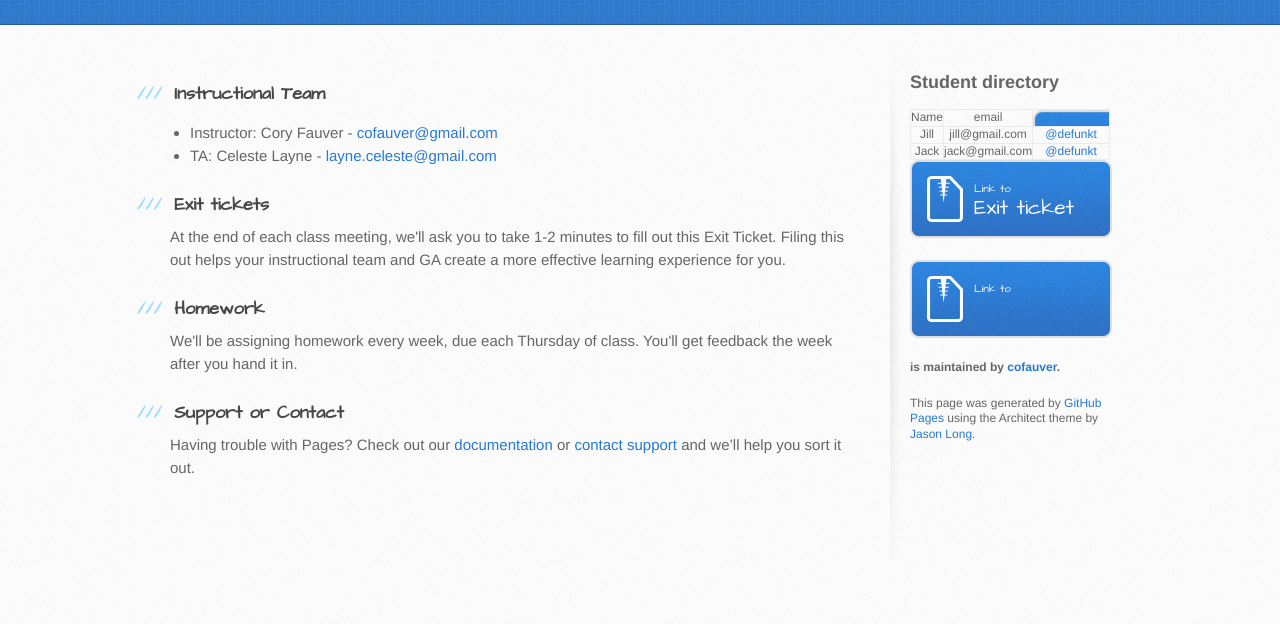
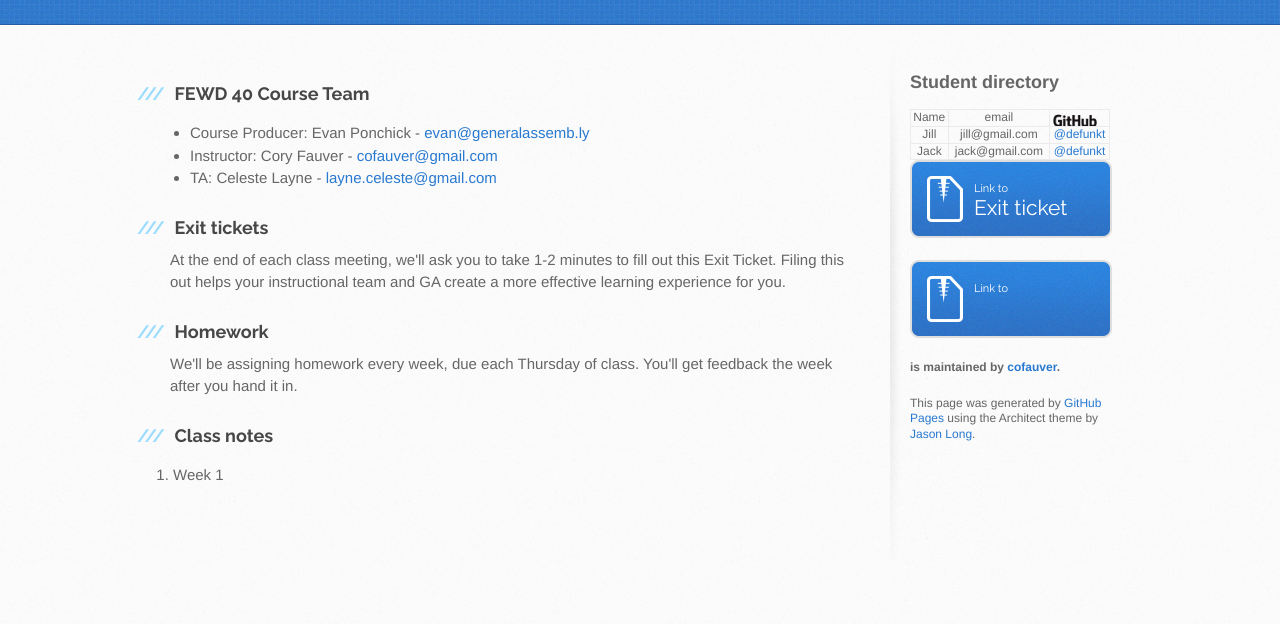
Before and after one commit to cofauver/fewd40, a plain HTML site: page index.html in a window 1280 px wide. Shown: the part 176-800 px from the top of the page. Drawn offline with Linux system fonts and the light colour scheme.

Commit message:
more content and font change

```diff
--- a/index.html
+++ b/index.html
@@ -4,7 +4,7 @@
     <meta charset='utf-8'>
     <meta http-equiv="X-UA-Compatible" content="chrome=1">
     <meta name="viewport" content="width=device-width, initial-scale=1, maximum-scale=1">
-    <link href='https://fonts.googleapis.com/css?family=Architects+Daughter' rel='stylesheet' type='text/css'>
+    <link href='https://fonts.googleapis.com/css?family=Raleway:400,700' rel='stylesheet' type='text/css'>
     <link rel="stylesheet" type="text/css" href="stylesheets/stylesheet.css" media="screen">
     <link rel="stylesheet" type="text/css" href="stylesheets/github-light.css" media="screen">
     <link rel="stylesheet" type="text/css" href="stylesheets/custom.css" media="screen">
@@ -30,9 +30,10 @@
       <div class="inner clearfix">
         <section id="main-content">
           <h3>
-<a id="welcome-to-github-pages" class="anchor" href="#welcome-to-github-pages" aria-hidden="true"><span class="octicon octicon-link"></span></a>Instructional Team</h3>
+<a id="welcome-to-github-pages" class="anchor" href="#welcome-to-github-pages" aria-hidden="true"><span class="octicon octicon-link"></span></a>FEWD 40 Course Team</h3>
 
 <ul>
+  <li>Course Producer: Evan Ponchick - <a href="mailto:evan@generalassemb.ly">evan@generalassemb.ly</a></li>
   <li>Instructor: Cory Fauver - <a href="mailto:cofauver@gmail.com">cofauver@gmail.com</a></li>
   <li>TA: Celeste Layne - <a href="mailto:layne.celeste@gmail.com">layne.celeste@gmail.com</a></li>
 </ul>
@@ -51,9 +52,12 @@
 
 
 <h3>
-<a id="support-or-contact" class="anchor" href="#support-or-contact" aria-hidden="true"><span class="octicon octicon-link"></span></a>Support or Contact</h3>
+<a id="support-or-contact" class="anchor" href="#support-or-contact" aria-hidden="true"><span class="octicon octicon-link"></span></a>Class notes</h3>
 
-<p>Having trouble with Pages? Check out our <a href="https://help.github.com/pages">documentation</a> or <a href="https://github.com/contact">contact support</a> and we’ll help you sort it out.</p>
+<ol>
+  <li>Week 1</li>
+</ol>
+
         </section>
 
         <aside id="sidebar">
--- a/stylesheets/custom.css
+++ b/stylesheets/custom.css
@@ -1,4 +1,5 @@
 .github-column {
-	width: 100%;
-	background: transparent url(../images/download-button.png) 0 0 no-repeat;
+
+	background: transparent url(../images/GitHub_Logo.png) 0 0 no-repeat;
+	background-size: 50px;
 }
--- a/stylesheets/stylesheet.css
+++ b/stylesheets/stylesheet.css
@@ -450,7 +450,7 @@ a:hover {
 header {
   padding-top: 40px;
   padding-bottom: 40px;
-  font-family: 'Architects Daughter', 'Helvetica Neue', Helvetica, Arial, serif;
+  font-family: 'Raleway', 'Helvetica Neue', Helvetica, Arial, serif;
   background: #2e7bcf url(../images/header-bg.jpg) 0 0 repeat-x;
   border-bottom: solid 1px #275da1;
 }
@@ -521,7 +521,7 @@ a.button {
   height: 58px;
   padding-top: 22px;
   padding-left: 68px;
-  font-family: 'Architects Daughter', 'Helvetica Neue', Helvetica, Arial, serif;
+  font-family: 'Raleway', 'Helvetica Neue', Helvetica, Arial, serif;
   font-size: 23px;
   line-height: 1.2;
   color: #fff;
@@ -614,7 +614,7 @@ form {
 #main-content h1 {
   margin-top: 0;
   margin-bottom: 0;
-  font-family: 'Architects Daughter', 'Helvetica Neue', Helvetica, Arial, serif;
+  font-family: 'Raleway', 'Helvetica Neue', Helvetica, Arial, serif;
   font-size: 2.8em;
   font-weight: normal;
   color: #474747;
@@ -631,7 +631,7 @@ form {
 
 #main-content h2 {
   margin-bottom: 8px;
-  font-family: 'Architects Daughter', 'Helvetica Neue', Helvetica, Arial, serif;
+  font-family: 'Raleway', 'Helvetica Neue', Helvetica, Arial, serif;
   font-size: 22px;
   font-weight: bold;
   color: #474747;
@@ -647,7 +647,7 @@ form {
 #main-content h3 {
   margin-top: 24px;
   margin-bottom: 8px;
-  font-family: 'Architects Daughter', 'Helvetica Neue', Helvetica, Arial, serif;
+  font-family: 'Raleway', 'Helvetica Neue', Helvetica, Arial, serif;
   font-size: 18px;
   font-weight: bold;
   color: #474747;
@@ -663,7 +663,7 @@ form {
 
 #main-content h4 {
   margin-bottom: 8px;
-  font-family: 'Architects Daughter', 'Helvetica Neue', Helvetica, Arial, serif;
+  font-family: 'Raleway', 'Helvetica Neue', Helvetica, Arial, serif;
   font-size: 15px;
   font-weight: bold;
   color: #474747;
@@ -679,7 +679,7 @@ h4:before {
 
 #main-content h5 {
   margin-bottom: 8px;
-  font-family: 'Architects Daughter', 'Helvetica Neue', Helvetica, Arial, serif;
+  font-family: 'Raleway', 'Helvetica Neue', Helvetica, Arial, serif;
   font-size: 14px;
   color: #474747;
   text-indent: 3px;
@@ -693,7 +693,7 @@ h5:before {
 
 #main-content h6 {
   margin-bottom: 8px;
-  font-family: 'Architects Daughter', 'Helvetica Neue', Helvetica, Arial, serif;
+  font-family: 'Raleway', 'Helvetica Neue', Helvetica, Arial, serif;
   font-size: .8em;
   color: #474747;
   text-indent: 3px;
```
